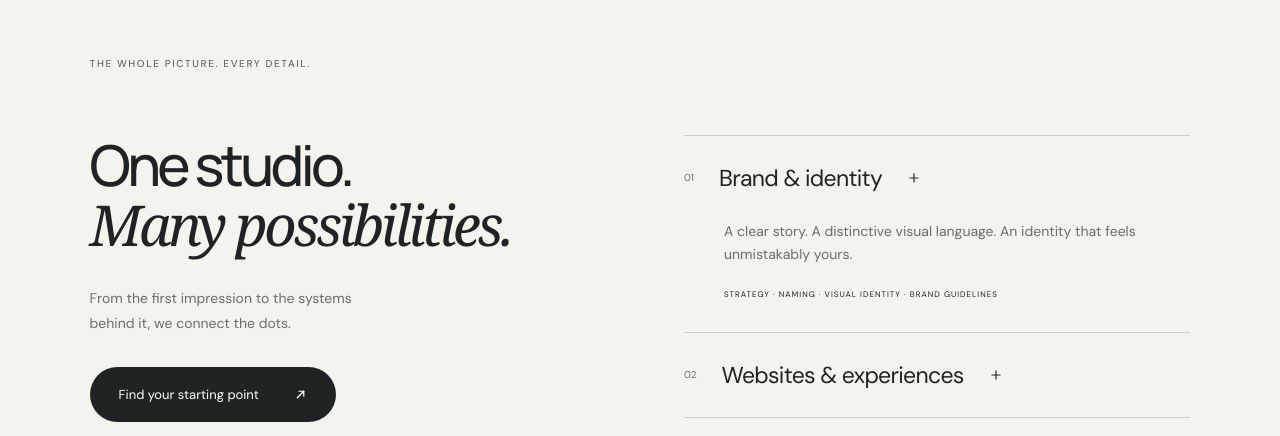
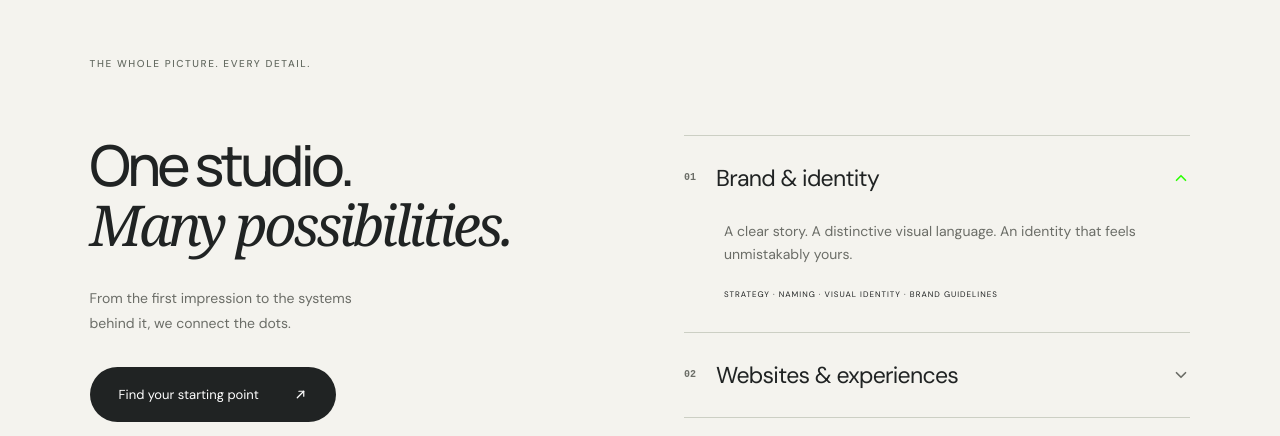
Before and after one commit to MVVYSHNAV/uic-site, a Next.js app: page / in a window 1280 px wide. Shown: the part 11564-12000 px from the top of the page. Built offline with nearby package versions, Linux system fonts and the light colour scheme.

Commit message:
feat(services): replace static plus icon with rotating chevron close icon

```diff
--- a/src/components/sections/ServicesSection.tsx
+++ b/src/components/sections/ServicesSection.tsx
@@ -1,3 +1,5 @@
+import { ChevronDown } from 'lucide-react';
+
 export function ServicesSection() {
   return (
     <section className="services section" id="services">
@@ -37,22 +39,13 @@ export function ServicesSection() {
         <div className="service-list">
           <details open={true}>
             <summary>
-              <span>01</span> Brand & identity{' '}
-              <svg
+              <span>01</span> Brand &amp; identity
+              <ChevronDown
                 className="service-expand-icon"
-                width="14"
-                height="14"
-                viewBox="0 0 24 24"
-                fill="none"
-                stroke="currentColor"
-                strokeWidth="2"
-                strokeLinecap="round"
-                strokeLinejoin="round"
+                size={18}
+                strokeWidth={2.2}
                 aria-hidden="true"
-              >
-                <line x1="12" y1="5" x2="12" y2="19" />
-                <line x1="5" y1="12" x2="19" y2="12" />
-              </svg>
+              />
             </summary>
             <div>
               <p>
@@ -64,22 +57,13 @@ export function ServicesSection() {
           </details>
           <details>
             <summary>
-              <span>02</span> Websites & experiences{' '}
-              <svg
+              <span>02</span> Websites &amp; experiences
+              <ChevronDown
                 className="service-expand-icon"
-                width="14"
-                height="14"
-                viewBox="0 0 24 24"
-                fill="none"
-                stroke="currentColor"
-                strokeWidth="2"
-                strokeLinecap="round"
-                strokeLinejoin="round"
+                size={18}
+                strokeWidth={2.2}
                 aria-hidden="true"
-              >
-                <line x1="12" y1="5" x2="12" y2="19" />
-                <line x1="5" y1="12" x2="19" y2="12" />
-              </svg>
+              />
             </summary>
             <div>
               <p>
@@ -91,22 +75,13 @@ export function ServicesSection() {
           </details>
           <details>
             <summary>
-              <span>03</span> ERP & business systems{' '}
-              <svg
+              <span>03</span> ERP &amp; business systems
+              <ChevronDown
                 className="service-expand-icon"
-                width="14"
-                height="14"
-                viewBox="0 0 24 24"
-                fill="none"
-                stroke="currentColor"
-                strokeWidth="2"
-                strokeLinecap="round"
-                strokeLinejoin="round"
+                size={18}
+                strokeWidth={2.2}
                 aria-hidden="true"
-              >
-                <line x1="12" y1="5" x2="12" y2="19" />
-                <line x1="5" y1="12" x2="19" y2="12" />
-              </svg>
+              />
             </summary>
             <div>
               <p>
@@ -118,22 +93,13 @@ export function ServicesSection() {
           </details>
           <details>
             <summary>
-              <span>04</span> NFC & connected products{' '}
-              <svg
+              <span>04</span> NFC &amp; connected products
+              <ChevronDown
                 className="service-expand-icon"
-                width="14"
-                height="14"
-                viewBox="0 0 24 24"
-                fill="none"
-                stroke="currentColor"
-                strokeWidth="2"
-                strokeLinecap="round"
-                strokeLinejoin="round"
+                size={18}
+                strokeWidth={2.2}
                 aria-hidden="true"
-              >
-                <line x1="12" y1="5" x2="12" y2="19" />
-                <line x1="5" y1="12" x2="19" y2="12" />
-              </svg>
+              />
             </summary>
             <div>
               <p>
--- a/src/styles/globals.css
+++ b/src/styles/globals.css
@@ -2125,22 +2125,23 @@ summary {
   list-style: none;
   display: flex;
   align-items: center;
-  gap: 25px;
+  gap: 20px;
   padding: 27px 0;
   cursor: pointer;
   font-size: 23px;
   letter-spacing: -0.7px;
   transition: color 0.2s ease;
+  user-select: none;
 }
 summary:hover {
   color: #100E09;
 }
-summary:hover > span,
-summary:hover > b {
+summary:hover > span {
   color: #2CFF05 !important;
 }
 summary:hover .service-expand-icon {
   stroke: #2CFF05 !important;
+  color: #2CFF05 !important;
 }
 summary::-webkit-details-marker {
   display: none;
@@ -2149,15 +2150,19 @@ summary > span {
   font-size: 10px;
   letter-spacing: 0;
   color: var(--muted);
-}
-summary > b {
+  font-family: monospace;
+  font-weight: 600;
+}
+.service-expand-icon {
   margin-left: auto;
-  font-size: 23px;
-  font-weight: 400;
-  transition: transform 0.2s;
-}
-details[open] summary > b {
-  transform: rotate(45deg);
+  flex-shrink: 0;
+  color: var(--muted);
+  transition: transform 0.3s cubic-bezier(0.16, 1, 0.3, 1), stroke 0.2s ease, color 0.2s ease;
+}
+details[open] .service-expand-icon {
+  transform: rotate(180deg);
+  color: #2CFF05;
+  stroke: #2CFF05;
 }
 details > div {
   padding: 0 25px 30px 40px;
```
